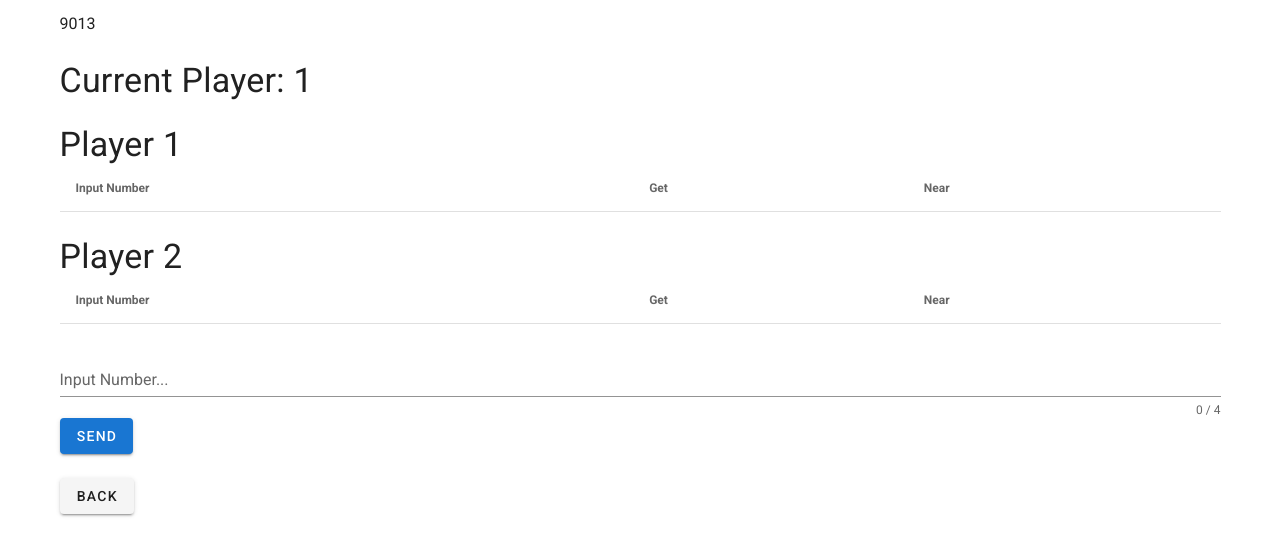
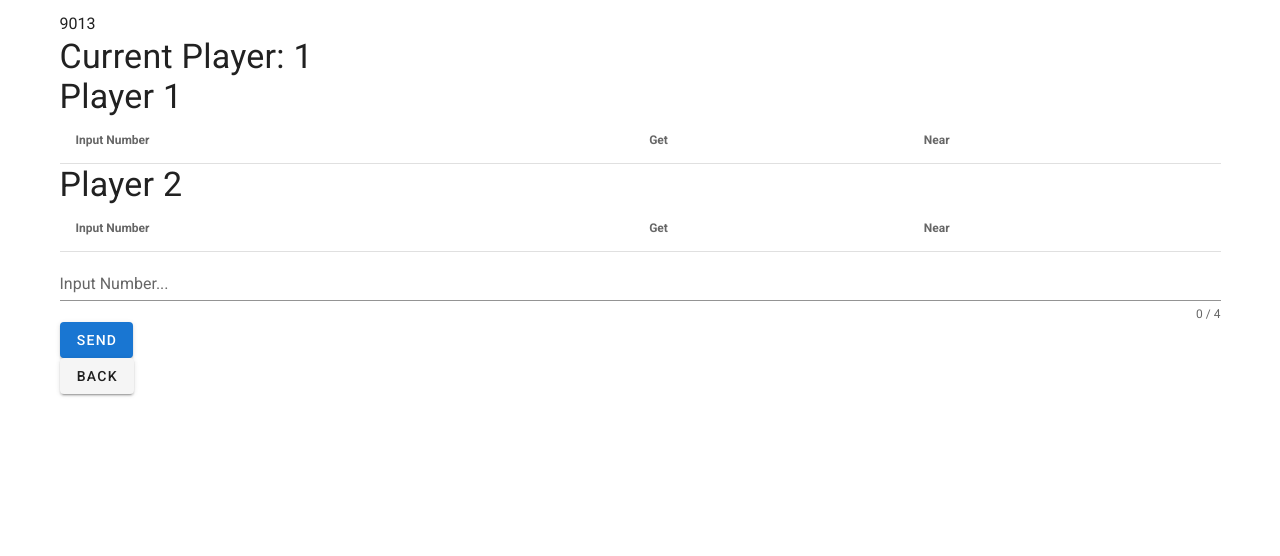
Before and after one commit to satodaiki/vue-numeron, a Vue app: page /1 in a window 1280 px wide. Shown: the top 556 px of the page. Built offline with nearby package versions, Linux system fonts and the light colour scheme.

Commit message:
feature: 2人対戦を実装

```diff
--- a/src/components/templates/Play.vue
+++ b/src/components/templates/Play.vue
@@ -1,10 +1,10 @@
 <template>
-  <v-app>
-    <v-container>{{ numeron }}</v-container>
-    <v-container>
+  <v-container>
+    <v-content>{{ numeron }}</v-content>
+    <v-content>
       <div class="text-h4">Current Player: {{ this.currentPlayer + 1 }}</div>
-    </v-container>
-    <v-container id="player-1">
+    </v-content>
+    <v-content id="player-1">
       <div class="text-h4">Player 1</div>
       <v-simple-table>
         <template v-slot:default>
@@ -24,8 +24,8 @@
           </tbody>
         </template>
       </v-simple-table>
-    </v-container>
-    <v-container id="player-2">
+    </v-content>
+    <v-content id="player-2">
       <div class="text-h4">Player 2</div>
       <v-simple-table>
         <template v-slot:default>
@@ -45,8 +45,8 @@
           </tbody>
         </template>
       </v-simple-table>
-    </v-container>
-    <v-container>
+    </v-content>
+    <v-content>
       <v-form @submit.prevent>
         <v-text-field
           label="Input Number..."
@@ -56,11 +56,11 @@
         ></v-text-field>
         <v-btn color="primary" @click="compareAnswer">Send</v-btn>
       </v-form>
-    </v-container>
-    <v-container>
+    </v-content>
+    <v-content>
         <v-btn to="/">Back</v-btn>
-    </v-container>
-  </v-app>
+    </v-content>
+  </v-container>
 </template>
 
 <script lang="ts">
@@ -147,7 +147,7 @@ export default class Play extends Vue {
         return;
     }
 
-    if (this.inputHistoryArr.length + 1 === this.currentPlayer) this.currentPlayer = 0
+    if (this.inputHistoryArr.length - 1 === this.currentPlayer) this.currentPlayer = 0
     else this.currentPlayer++;
   }
 
```
